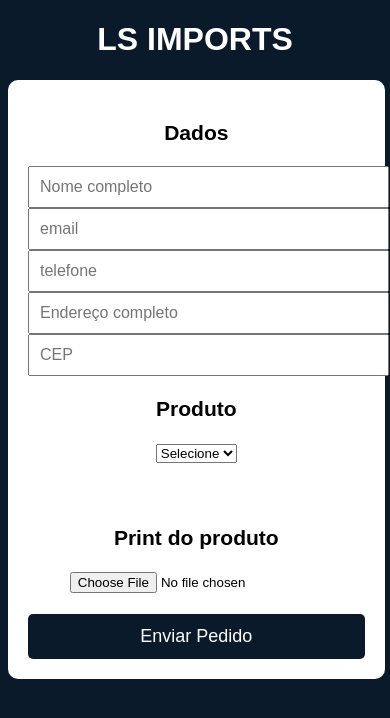
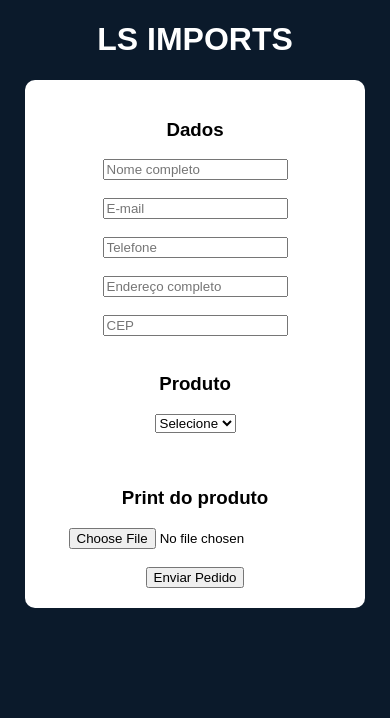
Before and after one commit to b2banalista-art/ls-imports, a Flask app: page / in a window 390 px wide. Shown: the top 718 px of the page. Run offline with Flask 3, Linux system fonts and the light colour scheme.

Commit message:
melhorando layout mobile

```diff
--- a/templates/index.html
+++ b/templates/index.html
@@ -3,6 +3,7 @@
 <head>
 
     <meta name="viewport" content="width=device-width, initial-scale=1.0">
+
 
     <title>LS IMPORTS</title>
 
@@ -35,19 +36,19 @@
 
 </head>
 
-<body style="font-family: Arial; text-align:center; background:#0b1a2b; color:white; font-size:18px;">
+<body style="font-family: Arial; text-align:center; background:#0b1a2b; color:white;">
 
-<h1 style="font-size:32px;">LS IMPORTS</h1>
+<h1>LS IMPORTS</h1>
 
-<form action="/enviar" method="post" enctype="multipart/form-data" style="background:white; color:black; padding:20px; width:90%; max-width:400px; margin:auto; border-radius:10px;">
+<form action="/enviar" method="post" enctype="multipart/form-data" style="background:white; color:black; padding:20px; width:300px; margin:auto; border-radius:10px;">
 
 <h3>Dados</h3>
 
-<input name="nome" placeholder="Nome completo" required style="width:100%; padding:10px; font-size:16px;">
-<input name="email" placeholder="email" required style="width:100%; padding:10px; font-size:16px;">
-<input name="telefone" placeholder="telefone" required style="width:100%; padding:10px; font-size:16px;">
-<input name="endereco" placeholder="Endereço completo" required style="width:100%; padding:10px; font-size:16px;">
-<input name="cep" placeholder="CEP" required style="width:100%; padding:10px; font-size:16px;">
+<input name="nome" placeholder="Nome completo" required><br><br>
+<input name="email" placeholder="E-mail" required><br><br>
+<input name="telefone" placeholder="Telefone" required><br><br>
+<input name="endereco" placeholder="Endereço completo" required><br><br>
+<input name="cep" placeholder="CEP" required><br><br>
 
 <h3>Produto</h3>
 
@@ -90,9 +91,7 @@
 <h3>Print do produto</h3>
 <input type="file" name="print" required><br><br>
 
-<button type="submit" style="padding:12px; font-size:18px; width:100%; background:#0b1a2b; color:white; border:none; border-radius:5px;">
-Enviar Pedido
-</button>
+<button type="submit">Enviar Pedido</button>
 
 </form>
 
--- a/templates/sucesso.html
+++ b/templates/sucesso.html
@@ -14,5 +14,5 @@ WhatsApp
 </button>
 </a>
 
-<body style="font-size:18px; text-align:center;">
+</body>
 </html>
```
